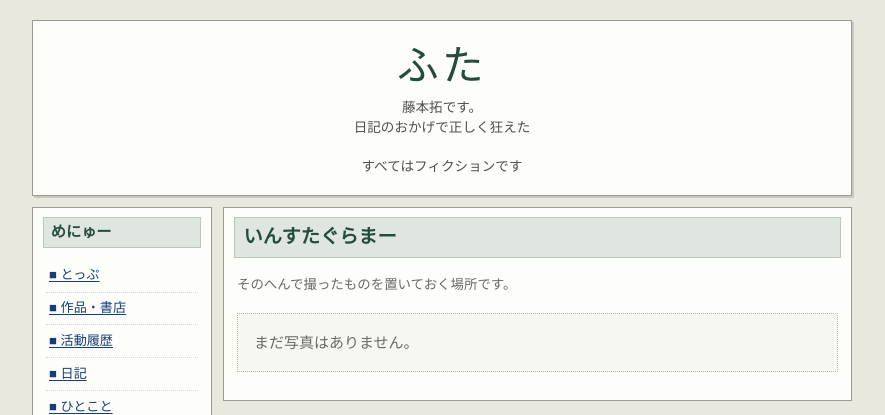
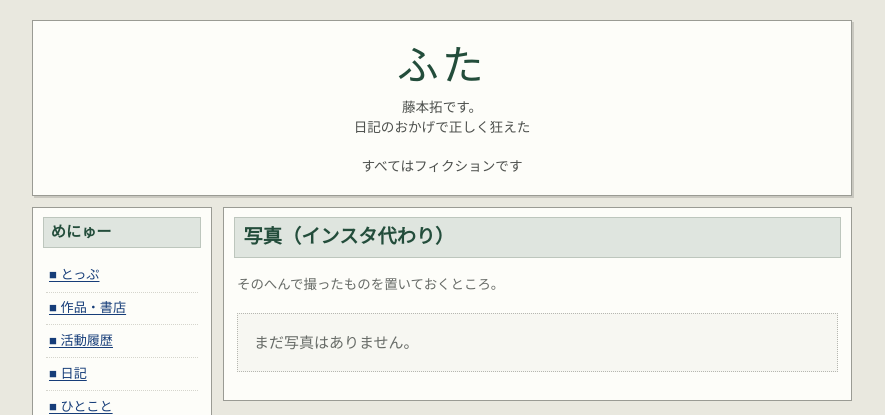
Before and after one commit to fujimototaku/fujimototaku.github.io, a Jekyll site: the page built from photos.html, in a window 1280 px wide. Shown: the top 415 px of the page, without its empty margins (198-1083 px from the left). Built offline with Jekyll 4.4.1, drawn with Linux system fonts in a browser that asks for light colours.

Commit message:
更新: photos.yml

```diff
--- a/_data/photos.yml
+++ b/_data/photos.yml
@@ -1,2 +1,2 @@
-title: いんすたぐらまー
-intro: そのへんで撮ったものを置いておく場所です。
+title: 写真（インスタ代わり）
+intro: そのへんで撮ったものを置いておくところ。
```
